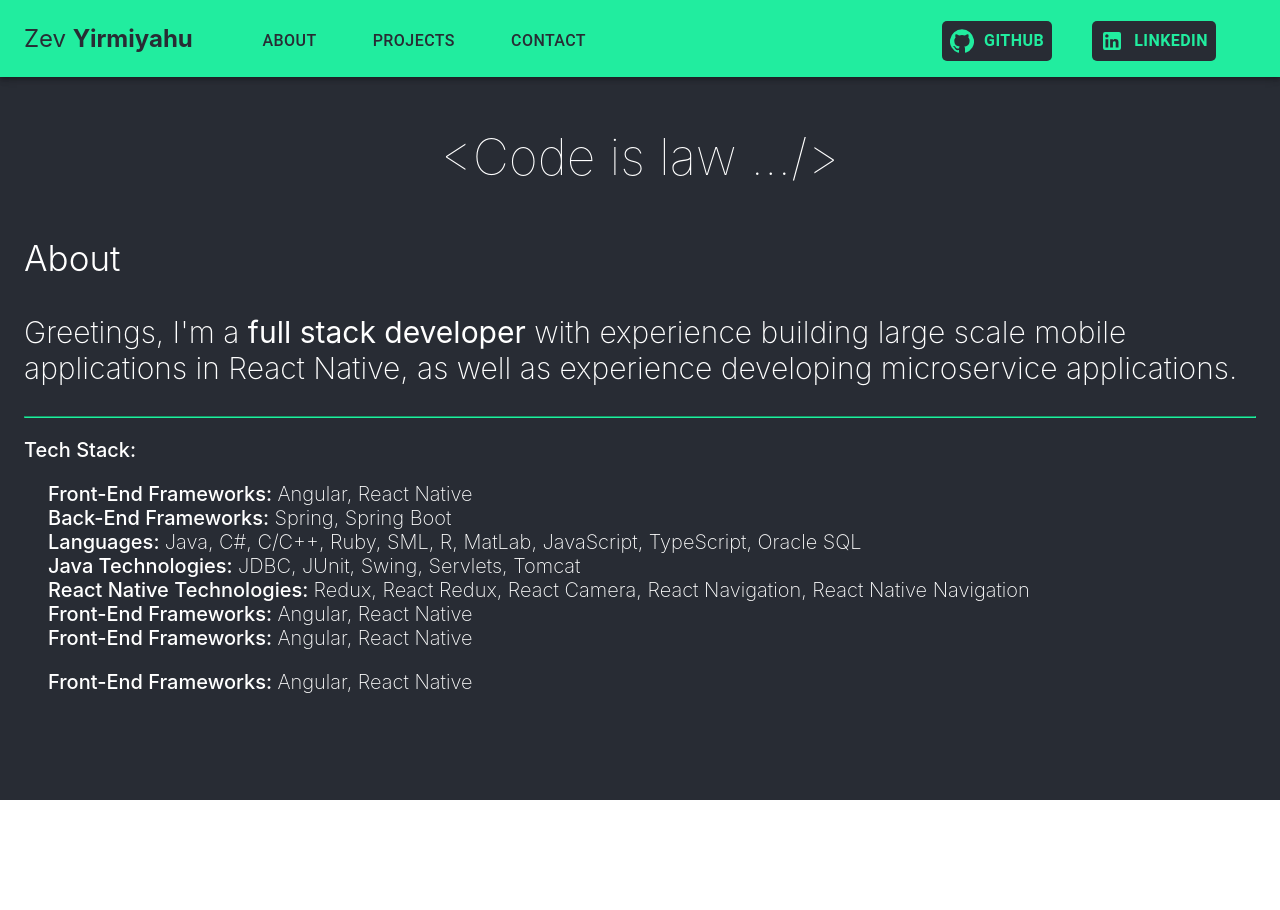
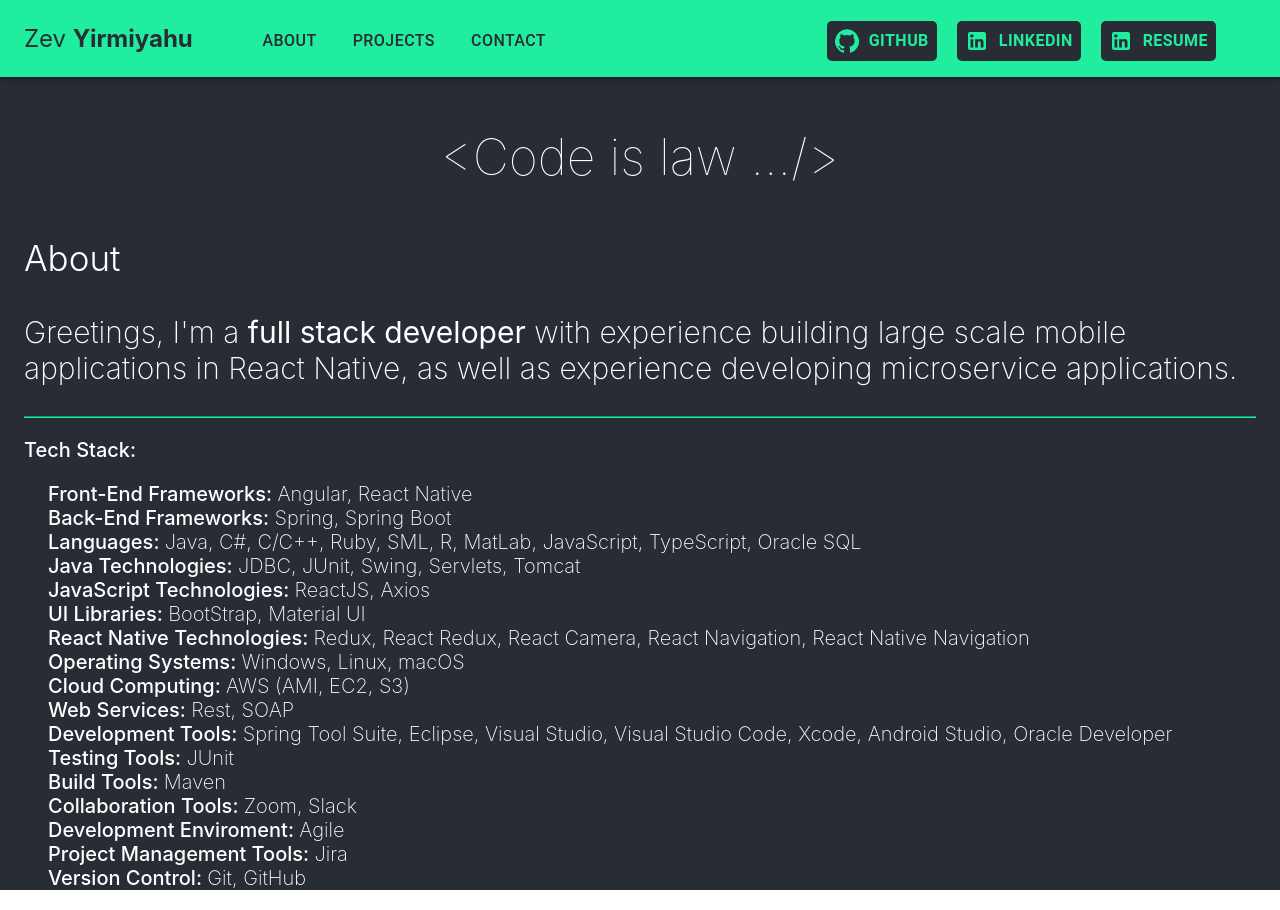
Before and after one commit to zevyirmiyahu/my-webpage, a React (Create React App) app: page / in a window 1280 px wide. Before the commit the page ends 800 px from the top, so only its background shows below. Built offline with nearby package versions, Linux system fonts and the light colour scheme.

Commit message:
finished writing tech skils on aboutSection

```diff
--- a/src/components/AboutSection.js
+++ b/src/components/AboutSection.js
@@ -35,14 +35,21 @@
                     <span style={{ fontWeight: '500' }}>Back-End Frameworks: </span>Spring, Spring Boot<br/>
                     <span style={{ fontWeight: '500' }}>Languages: </span>Java, C#, C/C++, Ruby, SML, R, MatLab, JavaScript, TypeScript, Oracle SQL<br/>
                     <span style={{ fontWeight: '500' }}>Java Technologies: </span>JDBC, JUnit, Swing, Servlets, Tomcat<br/>
+                    <span style={{ fontWeight: '500' }}>JavaScript Technologies: </span>ReactJS, Axios<br/>
+                    <span style={{ fontWeight: '500' }}>UI Libraries: </span>BootStrap, Material UI<br/>
+
                     <span style={{ fontWeight: '500' }}>React Native Technologies: </span>Redux, React Redux, React Camera, React Navigation, React Native Navigation<br/>
-                    <span style={{ fontWeight: '500' }}>Front-End Frameworks: </span>Angular, React Native<br/>
-                    <span style={{ fontWeight: '500' }}>Front-End Frameworks: </span>Angular, React Native<br/>
-
-
-
+                    <span style={{ fontWeight: '500' }}>Operating Systems: </span>Windows, Linux, macOS<br/>
+                    <span style={{ fontWeight: '500' }}>Cloud Computing: </span>AWS (AMI, EC2, S3)<br/>
+                    <span style={{ fontWeight: '500' }}>Web Services: </span>Rest, SOAP<br/>
+                    <span style={{ fontWeight: '500' }}>Development Tools: </span>Spring Tool Suite, Eclipse, Visual Studio, Visual Studio Code, Xcode, Android Studio, Oracle Developer<br/>
+                    <span style={{ fontWeight: '500' }}>Testing Tools: </span>JUnit<br/>
+                    <span style={{ fontWeight: '500' }}>Build Tools: </span>Maven<br/>
+                    <span style={{ fontWeight: '500' }}>Collaboration Tools: </span>Zoom, Slack<br/>
+                    <span style={{ fontWeight: '500' }}>Development Enviroment: </span>Agile<br/>
+                    <span style={{ fontWeight: '500' }}>Project Management Tools: </span>Jira<br/>
+                    <span style={{ fontWeight: '500' }}>Version Control: </span>Git, GitHub<br/>
                 </p>
-                <p style={styles.techText}><span style={{ fontWeight: '500' }}>Front-End Frameworks: </span>Angular, React Native</p>
             </div>
 
         );
--- a/src/components/NavBar.js
+++ b/src/components/NavBar.js
@@ -12,7 +12,7 @@
 
     // used to space buttons
     spaceButtonBlock = () => {
-        return <div style={{ padding: 20 }}></div>
+        return <div style={{ padding: 10 }}></div>
     }
 
     // used to space icons and font inside buttons
@@ -39,6 +39,9 @@
                         <Button style={styles.button2}><GitHubIcon/><this.spaceIconBlock/>GitHub</Button>
                         <this.spaceButtonBlock/>
                         <Button style={styles.button2}><LinkedInIcon/><this.spaceIconBlock/>LinkedIn</Button>
+                        <this.spaceButtonBlock/>
+                        <Button style={styles.button2}><LinkedInIcon/><this.spaceIconBlock/>Resume</Button>
+
                     </div>
 
                 </Toolbar>
```
